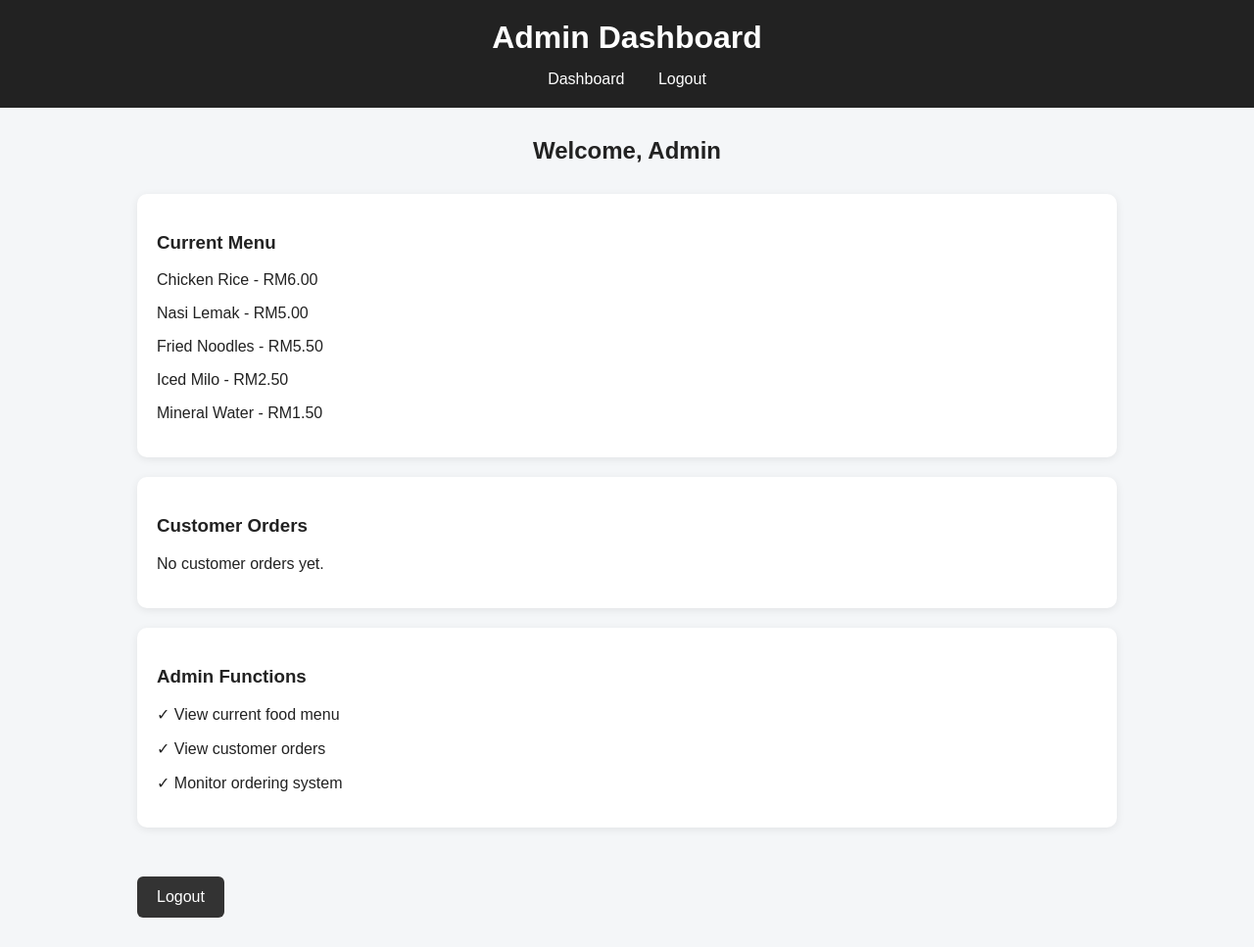
After one commit to Melda630/mini-IT-project, a Flask app: page /admin in a window 1280 px wide. The commit adds this page. Shown: the whole page at 98% size. Run offline with Flask 3, Linux system fonts and the light colour scheme; the visitor is signed in with stand-in values (Sample User, id 1).

Commit message:
Add admin and guest authentication

```diff
--- a/app.py
+++ b/app.py
@@ -1,4 +1,4 @@
-from flask import Flask, render_template, request, redirect, url_for
+from flask import Flask, render_template, request, redirect, url_for, session
 
 from ordering import (
     cart,
@@ -13,6 +13,10 @@ from ordering import (
 
 app = Flask(__name__)
 
+app.secret_key = "campus-food-secret-key"
+
+ADMIN_ID = "admin"
+ADMIN_PASSWORD = "1234"
 
 menu = [
     {"name": "Chicken Rice", "price": 6.00},
@@ -24,11 +28,54 @@ menu = [
 
 
 @app.route("/")
-def home():
+def login_page():
+    return render_template("login.html")
+
+
+@app.route("/guest")
+def guest():
+    session["user_type"] = "guest"
+
     return render_template(
         "index.html",
         menu=menu
     )
+
+@app.route("/admin-login", methods=["POST"])
+def admin_login():
+
+    admin_id = request.form["admin_id"]
+    password = request.form["password"]
+
+    if admin_id == ADMIN_ID and password == ADMIN_PASSWORD:
+
+        session["user_type"] = "admin"
+
+        return redirect(url_for("admin_dashboard"))
+
+    return render_template(
+        "login.html",
+        error="Invalid admin ID or password"
+    )
+
+@app.route("/admin")
+def admin_dashboard():
+
+    if session.get("user_type") != "admin":
+        return redirect(url_for("login_page"))
+
+    return render_template(
+        "admin.html",
+        menu=menu,
+        order_history=order_history
+    )
+
+@app.route("/logout")
+def logout():
+
+    session.clear()
+
+    return redirect(url_for("login_page"))
 
 
 @app.route("/add", methods=["POST"])
--- /dev/null
+++ b/templates/admin.html
@@ -0,0 +1,134 @@
+<!DOCTYPE html>
+<html lang="en">
+
+<head>
+    <meta charset="UTF-8">
+    <meta name="viewport" content="width=device-width, initial-scale=1.0">
+
+    <title>Admin Dashboard - Campus Food Ordering System</title>
+
+    <link rel="stylesheet"
+          href="{{ url_for('static', filename='style.css') }}">
+</head>
+
+<body>
+
+<header>
+
+    <h1>Admin Dashboard</h1>
+
+    <nav>
+        <a href="/admin">Dashboard</a>
+        <a href="/logout">Logout</a>
+    </nav>
+
+</header>
+
+
+<div class="container">
+
+    <h2>Welcome, Admin</h2>
+
+
+    <!-- CURRENT MENU SECTION -->
+    <div class="order-card">
+
+        <h3>Current Menu</h3>
+
+        {% if menu %}
+
+            {% for item in menu %}
+
+            <p>
+                {{ item["name"] }}
+                -
+                RM{{ "%.2f"|format(item["price"]) }}
+            </p>
+
+            {% endfor %}
+
+        {% else %}
+
+            <p>No menu items available.</p>
+
+        {% endif %}
+
+    </div>
+
+
+    <!-- CUSTOMER ORDERS SECTION -->
+    <div class="order-card">
+
+        <h3>Customer Orders</h3>
+
+        {% if order_history %}
+
+            {% for order in order_history %}
+
+            <div class="admin-order">
+
+                <h4>
+                    Order {{ loop.index }}
+                </h4>
+
+                {% for item in order["items"] %}
+
+                <p>
+                    {{ item["name"] }}
+                    × {{ item["quantity"] }}
+
+                    =
+
+                    RM{{ "%.2f"|format(
+                        item["price"] * item["quantity"]
+                    ) }}
+                </p>
+
+                {% endfor %}
+
+
+                <strong>
+                    Total:
+                    RM{{ "%.2f"|format(order["total"]) }}
+                </strong>
+
+            </div>
+
+            <hr>
+
+            {% endfor %}
+
+        {% else %}
+
+            <p>No customer orders yet.</p>
+
+        {% endif %}
+
+    </div>
+
+
+    <!-- ADMIN INFORMATION -->
+    <div class="order-card">
+
+        <h3>Admin Functions</h3>
+
+        <p>✓ View current food menu</p>
+
+        <p>✓ View customer orders</p>
+
+        <p>✓ Monitor ordering system</p>
+
+    </div>
+
+
+    <a class="main-button"
+       href="/logout">
+        Logout
+    </a>
+
+</div>
+
+
+</body>
+
+</html>
--- a/templates/cart.html
+++ b/templates/cart.html
@@ -18,7 +18,7 @@
     <h1>Campus Food Ordering System</h1>
 
     <nav>
-        <a href="/">Menu</a>
+        <a href="/guest">Menu</a>
         <a href="/cart">Cart</a>
         <a href="/history">Order History</a>
     </nav>
--- a/templates/history.html
+++ b/templates/history.html
@@ -19,7 +19,7 @@
     <h1>Campus Food Ordering System</h1>
 
     <nav>
-        <a href="/">Menu</a>
+        <a href="/guest">Menu</a>
         <a href="/cart">Cart</a>
         <a href="/history">Order History</a>
     </nav>
--- a/templates/index.html
+++ b/templates/index.html
@@ -17,7 +17,7 @@
     <h1>Campus Food Ordering System</h1>
 
     <nav>
-        <a href="/">Menu</a>
+        <a href="/guest">Menu</a>
         <a href="/cart">Cart</a>
         <a href="/history">Order History</a>
     </nav>
```
Also changed, not shown: templates/login.html (added, +79 -0 lines).
